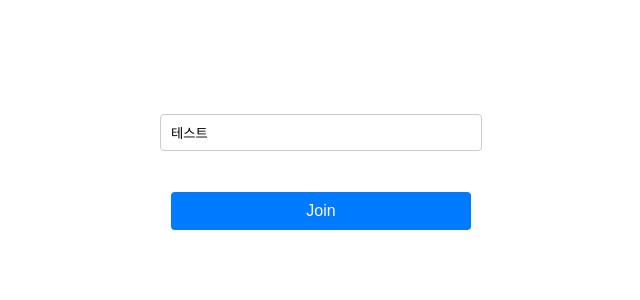
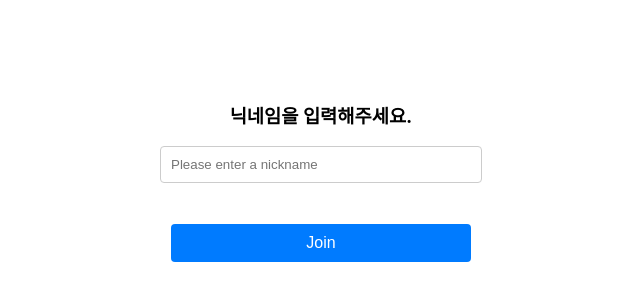
Before and after one commit to OverRaddit/React_frontend, a React (Create React App) app: page /join in a window 1280 px wide. Shown: the part 228-528 px from the top of the page, without its empty margins (319-959 px from the left). Built offline with nearby package versions, Linux system fonts and the light colour scheme; no server answers.

Commit message:
join 1차 구현 완료

```diff
--- a/package.json
+++ b/package.json
@@ -10,7 +10,9 @@
     "@types/node": "^18.15.6",
     "@types/react": "^18.0.28",
     "@types/react-dom": "^18.0.11",
+    "axios": "^1.3.5",
     "react": "^18.2.0",
+    "react-cookie": "^4.1.1",
     "react-dom": "^18.2.0",
     "react-modal": "^3.16.1",
     "react-router-dom": "^6.10.0",
--- a/src/join/JoinPage.tsx
+++ b/src/join/JoinPage.tsx
@@ -1,5 +1,8 @@
 import React, { useState, useEffect } from 'react';
 import './JoinPage.css';
+import axios from 'axios';
+import { useNavigate } from 'react-router-dom';
+import { useCookies } from 'react-cookie';
 
 interface Props {
   onHideNavigation: () => void;
@@ -7,12 +10,15 @@ interface Props {
 
 const JoinPage: React.FC<Props> = ({ onHideNavigation }) => {
   useEffect(() => {
-    onHideNavigation(); // 페이지 로드시 네비게이션 숨기기
+    onHideNavigation();
   }, [onHideNavigation]);
 
-  const [nickname, setNickname] = useState('테스트');
+  const [cookies, setCookie, removeCookie] = useCookies(['nickname']);
+  const [nickname, setNickname] = useState(cookies.nickname);
   const [isDuplicate, setIsDuplicate] = useState(false);
   const [isAnonymous, setIsAnonymous] = useState(false);
+  const [isEmpty, setIsEmpty] = useState(false);
+  const navigate = useNavigate();
 
   const isAnonymousNickname = (nickname: string) => {
     return nickname.startsWith('anon_');
@@ -20,37 +26,43 @@ const JoinPage: React.FC<Props> = ({ onHideNavigation }) => {
 
   const handleNicknameChange = (e: React.ChangeEvent<HTMLInputElement>) => {
     const newNickname = e.target.value;
-    setNickname(newNickname);
+    setIsEmpty(newNickname === '');
 
     if (isAnonymousNickname(newNickname)) {
       setIsAnonymous(true);
     } else {
       setIsAnonymous(false);
     }
-
-    // 이미 존재하는 닉네임인지 확인하는 로직은 기존대로 유지
   };
 
-  const handleJoinButtonClick = () => {
-    // 닉네임 중복 검사 및 익명 닉네임 검사 로직을 여기에 추가하세요.
-    // 예를 들어:
-    // setIsDuplicate(checkDuplicate(nickname));
-    // setIsAnonymous(checkAnonymous(nickname));
-
-    // 닉네임 검사가 성공적으로 완료되면 회원 가입 처리를 진행하세요.
-    if (!isDuplicate && !isAnonymous) {
-      // 회원 가입 처리
+  const handleJoinButtonClick = async () => {
+    if (!isAnonymous && !isEmpty) {
+      try {
+        const response = await axios.post('http://localhost:3000/user/join', { nickname });
+        if (response.status === 200) {
+          navigate('/a');
+        }
+      } catch (error : any) {
+        if (error.response && typeof error.response.status === 'number') {
+          if (error.response.status === 500) {
+            setIsDuplicate(true);
+          }
+        } else {
+          console.error('An unexpected error occurred:', error);
+        }
+    }
   }
 };
 
   return (
     <div className="join-page">
+      <h3>닉네임을 입력해주세요.</h3>
       <input
         type="text"
-      placeholder="Enter your nickname"
+        placeholder="Please enter a nickname"
         value={nickname}
         onChange={handleNicknameChange}
-      className={`join-input ${isDuplicate || isAnonymous ? 'error' : ''}`}
+        className={`join-input ${isDuplicate || isAnonymous || isEmpty ? 'error' : ''}`}
       />
       {isDuplicate && (
         <p className="warning-message visible">중복된 닉네임 입니다.</p>
@@ -58,7 +70,10 @@ const JoinPage: React.FC<Props> = ({ onHideNavigation }) => {
       {isAnonymous && (
         <p className="warning-message visible">익명 닉네임은 사용할 수 없습니다.</p>
       )}
-    {!isAnonymous && !isDuplicate && (
+      {isEmpty && (
+        <p className="warning-message visible">빈 닉네임은 허용되지 않습니다.</p>
+      )}
+      {!isAnonymous && !isDuplicate && !isEmpty && (
         <p className="warning-message"></p>
       )}
       <button className="join-button" onClick={handleJoinButtonClick}>
```
Also changed, not shown: 1 other file (tests, documents, lock files or other folders). Lines whose indentation alone changed are shown as unchanged.
